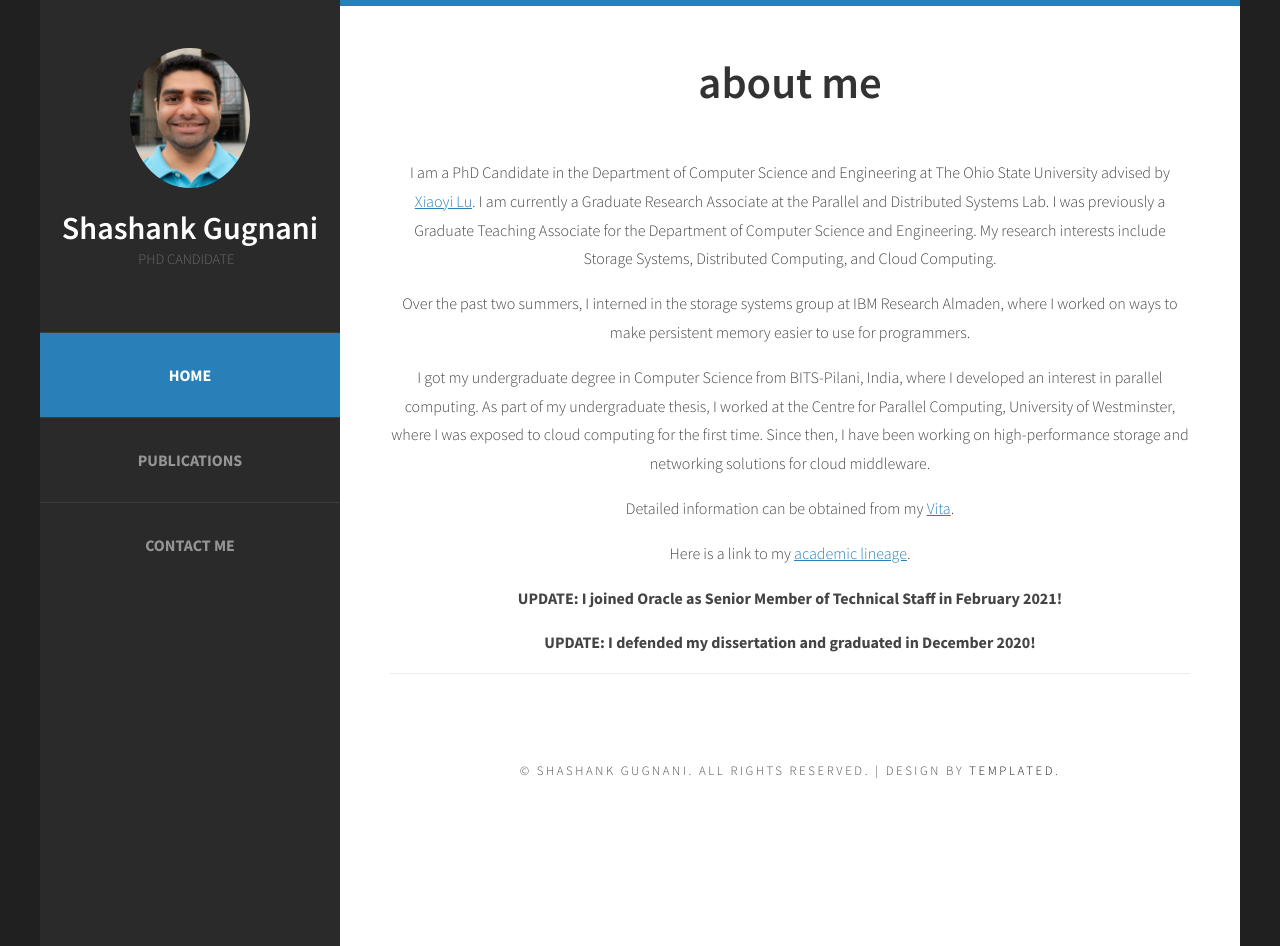
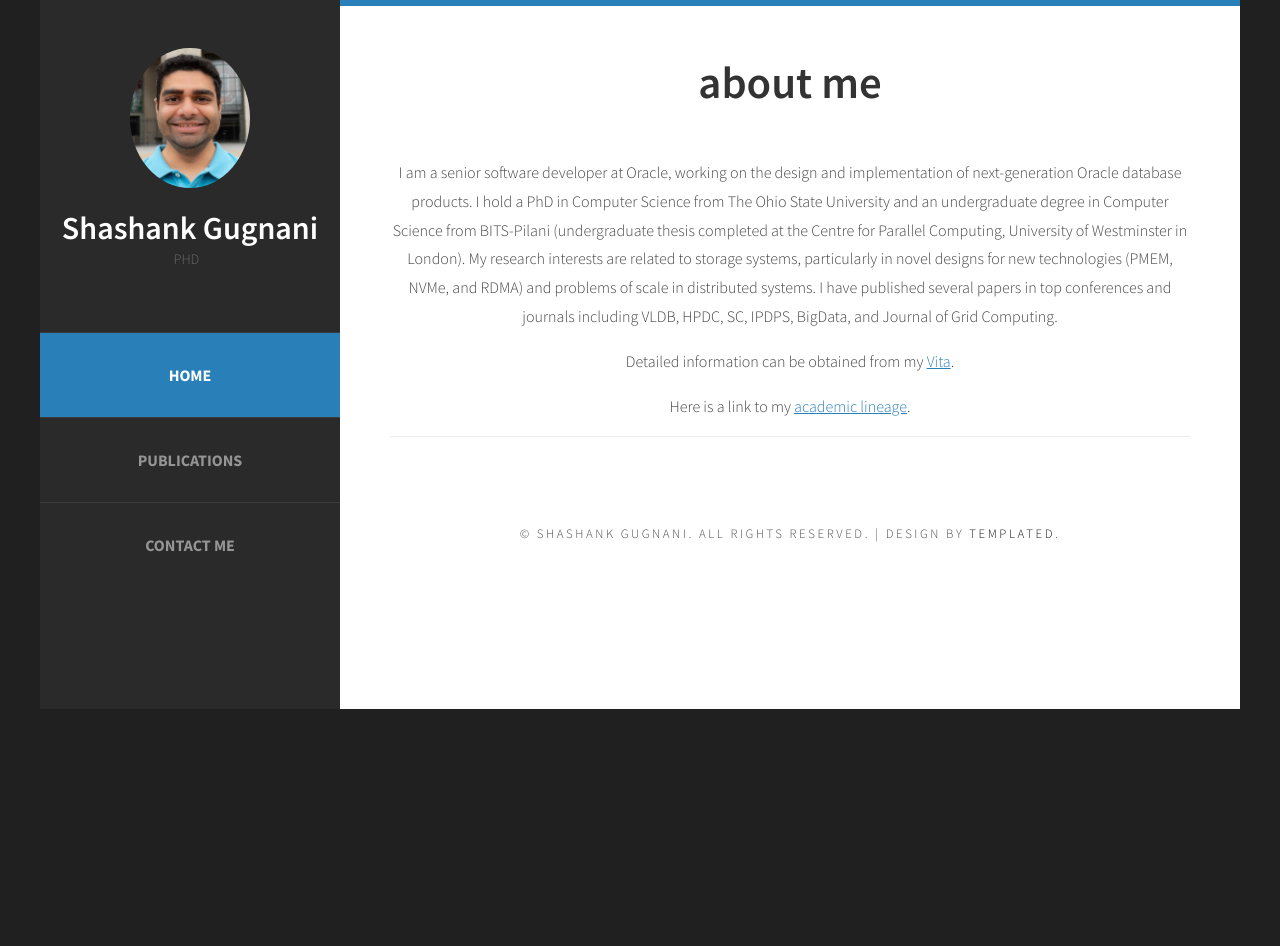
Before and after one commit to shashankgugnani/shashankgugnani.github.io, a plain HTML site: page index.html in a window 1280 px wide. After the commit the page ends 800 px from the top, so only its background shows below. Drawn offline with Linux system fonts and the light colour scheme.

Commit message:
update with latest info

```diff
--- a/index.html
+++ b/index.html
@@ -29,7 +29,7 @@ Released   : 20130902
 		<div id="logo">
 			<img src="images/shashank.png" alt="" width="40%"/>
 			<h1><a href="#">Shashank Gugnani</a></h1>
-			<span>PhD Candidate</span>
+			<span>PhD</span>
 		</div>
 		<div id="menu">
 			<ul>
@@ -49,13 +49,9 @@ Released   : 20130902
 			<div class="title">
 				<h2>About Me</h2>
 			</div>
-			<p>I am a PhD Candidate in the Department of Computer Science and Engineering at The Ohio State University advised by <a href="https://web.cse.ohio-state.edu/~lu.932/">Xiaoyi Lu</a>. I am currently a Graduate Research Associate at the Parallel and Distributed Systems Lab. I was previously a Graduate Teaching Associate for the Department of Computer Science and Engineering. My research interests include Storage Systems, Distributed Computing, and Cloud Computing.</p>
-			<p>Over the past two summers, I interned in the storage systems group at IBM Research Almaden, where I worked on ways to make persistent memory easier to use for programmers.</p>
-		        <p>I got my undergraduate degree in Computer Science from BITS-Pilani, India, where I developed an interest in parallel computing. As part of my undergraduate thesis, I worked at the Centre for Parallel Computing, University of Westminster, where I was exposed to cloud computing for the first time. Since then, I have been working on high-performance storage and networking solutions for cloud middleware.</p>
+		        <p>I am a senior software developer at Oracle, working on the design and implementation of next-generation Oracle database products. I hold a PhD in Computer Science from The Ohio State University and an undergraduate degree in Computer Science from BITS-Pilani (undergraduate thesis completed at the Centre for Parallel Computing, University of Westminster in London). My research interests are related to storage systems, particularly in novel designs for new technologies (PMEM, NVMe, and RDMA) and problems of scale in distributed systems. I have published several papers in top conferences and journals including VLDB, HPDC, SC, IPDPS, BigData, and Journal of Grid Computing.</p>
 			<p>Detailed information can be obtained from my <a href="vita.pdf">Vita</a>.</p>
 			<p>Here is a link to my <a href="trivia.html">academic lineage</a>.</p>
-			<p><b>UPDATE: I joined Oracle as Senior Member of Technical Staff in February 2021!</b></p>
-			<p><b>UPDATE: I defended my dissertation and graduated in December 2020!</b></p>
 		</div>
 		<div id="copyright">
 			<span>&copy; Shashank Gugnani. All rights reserved. |
```
Also changed, not shown: contact.html (+1 -1 lines), publications.html (+8 -1 lines), trivia.html (+2 -2 lines), 1 other file.
